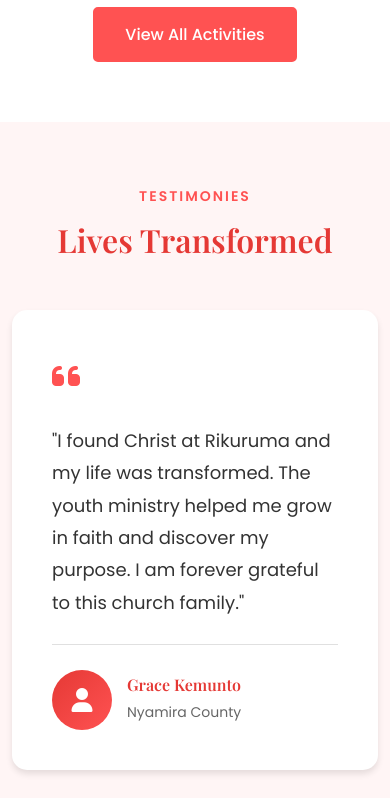
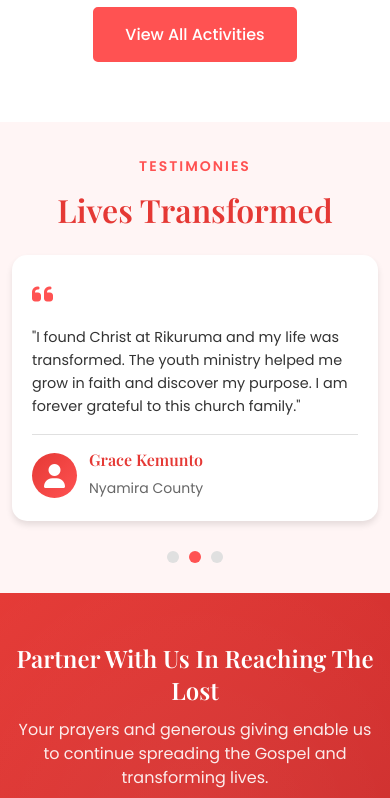
Before and after one commit to Kennedy-Mutuku/RIKURUMA-PENTECOSTAL-CHURCH-NYAMIRA-Front-End, a React (Vite) app: page / in a window 390 px wide. Shown: the part 5700-6498 px from the top of the page. Built offline with nearby package versions, Linux system fonts and the light colour scheme.

Commit message:
Optimize testimonials section for mobile: reduce vertical spacing and internal card padding for high-density layout

```diff
--- a/src/styles/style.css
+++ b/src/styles/style.css
@@ -2169,6 +2169,39 @@ p {
     .cta-buttons {
         flex-direction: column;
     }
+
+    .testimonials-section {
+        padding: 40px 0;
+    }
+
+    .testimonials-section .section-header {
+        margin-bottom: 25px;
+    }
+
+    .testimonial-card {
+        padding: 25px;
+    }
+
+    .quote-icon {
+        font-size: 1.5rem;
+        margin-bottom: 10px;
+    }
+
+    .testimonial-content p {
+        font-size: 1rem;
+        line-height: 1.6;
+    }
+
+    .testimonial-author {
+        margin-top: 15px;
+        padding-top: 15px;
+        gap: 12px;
+    }
+
+    .author-image {
+        width: 50px;
+        height: 50px;
+    }
 }
 
 @media (max-width: 480px) {
@@ -2226,6 +2259,23 @@ p {
     .about-text .btn {
         padding: 8px 16px;
         font-size: 0.8rem;
+    }
+
+    .testimonials-section {
+        padding: 30px 0;
+    }
+
+    .testimonial-card {
+        padding: 20px;
+    }
+
+    .testimonial-content p {
+        font-size: 0.9rem;
+    }
+
+    .author-image {
+        width: 45px;
+        height: 45px;
     }
 }
 
@@ -2260,6 +2310,23 @@ p {
 
     .slide-buttons {
         gap: 6px;
+    }
+
+    .testimonials-section .section-header {
+        margin-bottom: 15px;
+    }
+
+    .testimonial-card {
+        padding: 15px;
+    }
+
+    .quote-icon {
+        font-size: 1.25rem;
+        margin-bottom: 8px;
+    }
+
+    .testimonial-author {
+        gap: 10px;
     }
 }
 
```
